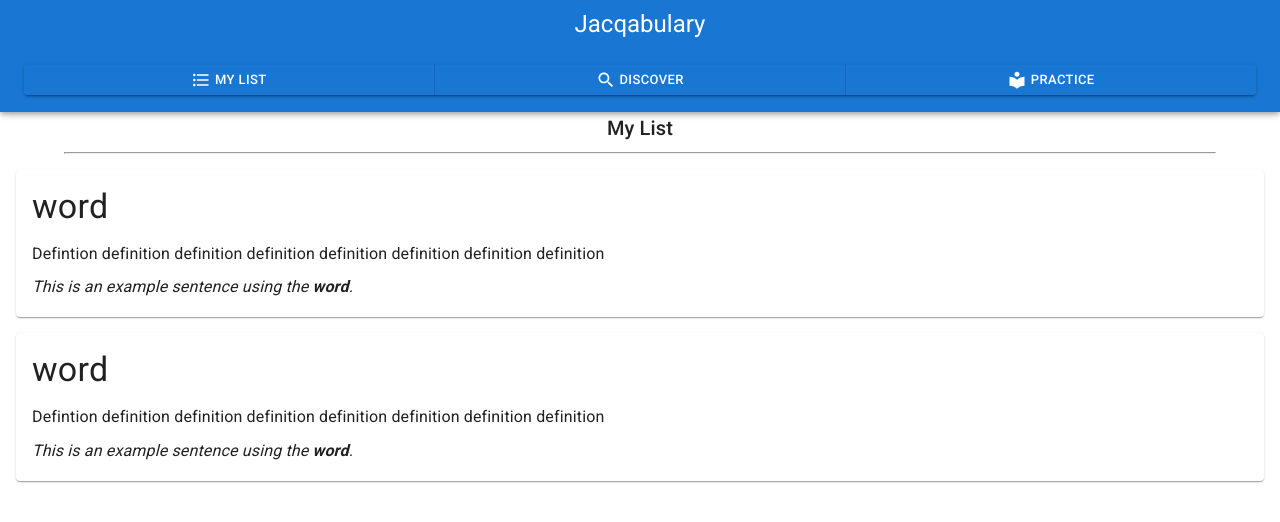
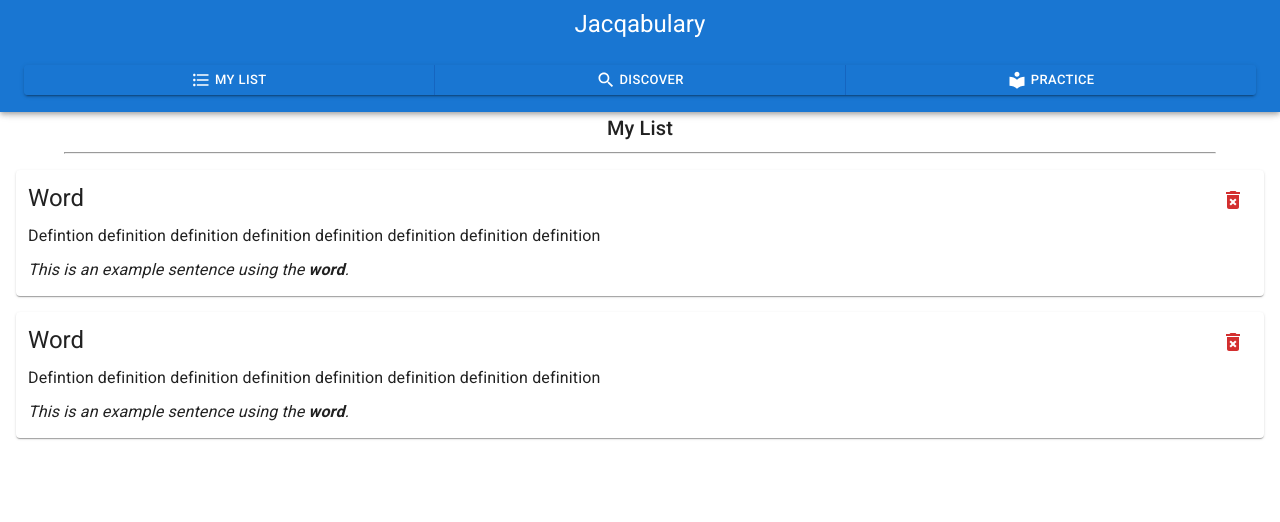
Before and after one commit to ryangholland/vocab, a React (Vite) app: page / in a window 1280 px wide. Shown: the top 522 px of the page. Built offline with nearby package versions, Linux system fonts and the light colour scheme.

Commit message:
Style delete word button

```diff
--- a/src/components/ListWord.jsx
+++ b/src/components/ListWord.jsx
@@ -1,10 +1,14 @@
-import { Typography, Card, Box } from "@mui/material";
+import { Typography, Card, Button } from "@mui/material";
+import DeleteForeverIcon from "@mui/icons-material/DeleteForever";
 
 function ListWord() {
   return (
-    <Card sx={{ p: 2, mb:2 }}>
-      <Typography variant="h4" gutterBottom>
-        word
+    <Card sx={{ p: 1.5, mb: 2 }}>
+      <Button color="error" sx={{ position: "absolute", right: 15 }}>
+        <DeleteForeverIcon  />
+      </Button>
+      <Typography variant="h5" gutterBottom>
+        Word
       </Typography>
       <Typography variant="subtitle1" gutterBottom>
         Defintion definition definition definition definition definition
```
